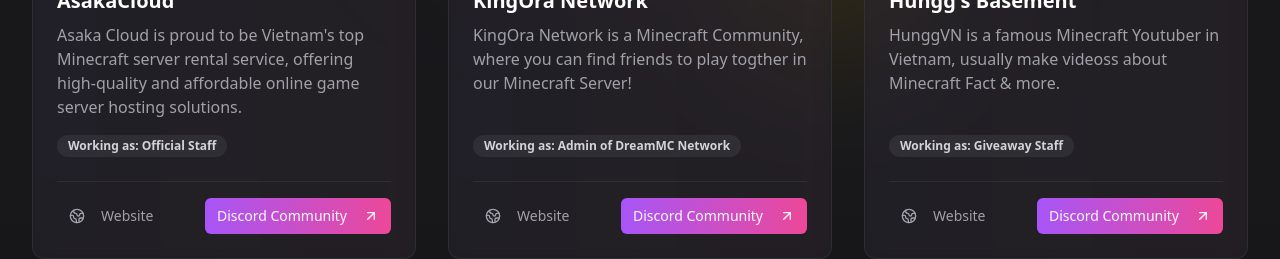
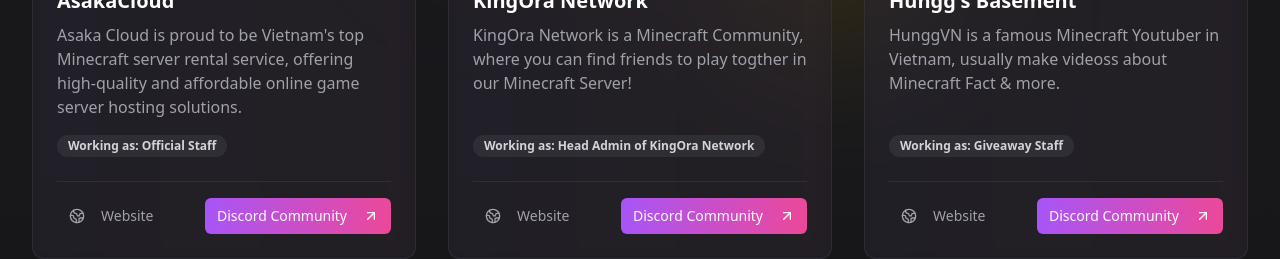
Before and after one commit to akk1to/portfolio-akk1to, a Next.js app: page / in a window 1280 px wide. Shown: the part 3380-3639 px from the top of the page. Built offline with nearby package versions, Linux system fonts and the light colour scheme.

Commit message:
Update tags for KingOra Network WorkCard

```diff
--- a/app/page.tsx
+++ b/app/page.tsx
@@ -277,7 +277,7 @@ export default function Portfolio() {
             <WorkCard
               title="KingOra Network"
               description="KingOra Network is a Minecraft Community, where you can find friends to play togther in our Minecraft Server!"
-              tags={["Working as: Admin of DreamMC Network"]}
+              tags={["Working as: Head Admin of KingOra Network"]}
               image="https://upload.cdn.akk1to.is-a.dev/content/kingora.png"
               webUrl="https://kingora.net"
               discordUrl="https://discord.gg/kingora"
```
